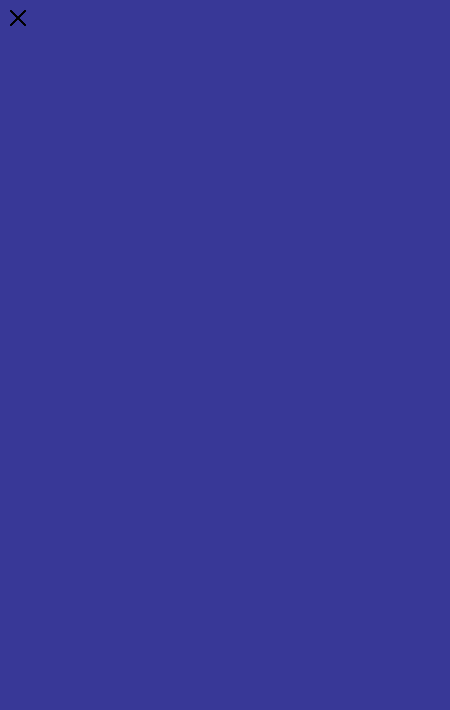
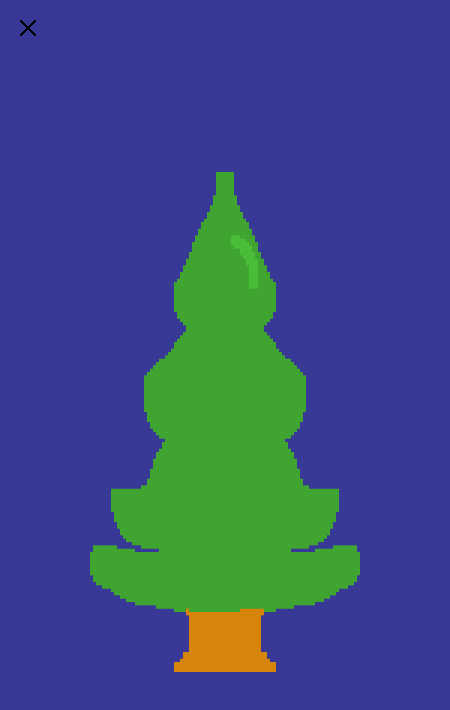
Before and after one commit to Emssui/ElectronChristmasApp, an Electron app: page index.html in a window 450 px wide. Drawn offline with Linux system fonts and the light colour scheme.

Commit message:
Update Project add tree

```diff
--- a/assets/css/main.css
+++ b/assets/css/main.css
@@ -1,10 +1,22 @@
 body {
-    margin: 0; /* Remove default margin */
+    margin: 0;
     background-color: rgb(56, 56, 151);
+    display: flex;
+    justify-content: center;
+    align-items: center;
+    height: 100vh;
 }
-
 
 #closeBtn {
     cursor: pointer;
-    padding: 0 10px; /* Add some horizontal padding */
+    padding: 0 10px;
+    position: absolute;
+    top: 10px;
+    left: 10px;
 }
+
+#bg {
+    width: 300px;
+    height: 500px;
+    margin: 10px;
+}
--- a/index.html
+++ b/index.html
@@ -8,6 +8,7 @@
 
 </head>
 <body>
+    <img id="bg" src="assets/images/bg.png" alt="Background Image">
     <script src="renderer.js"></script>
 </body>
 </html>
```
Also changed, not shown: assets/images/bg.png (added).
